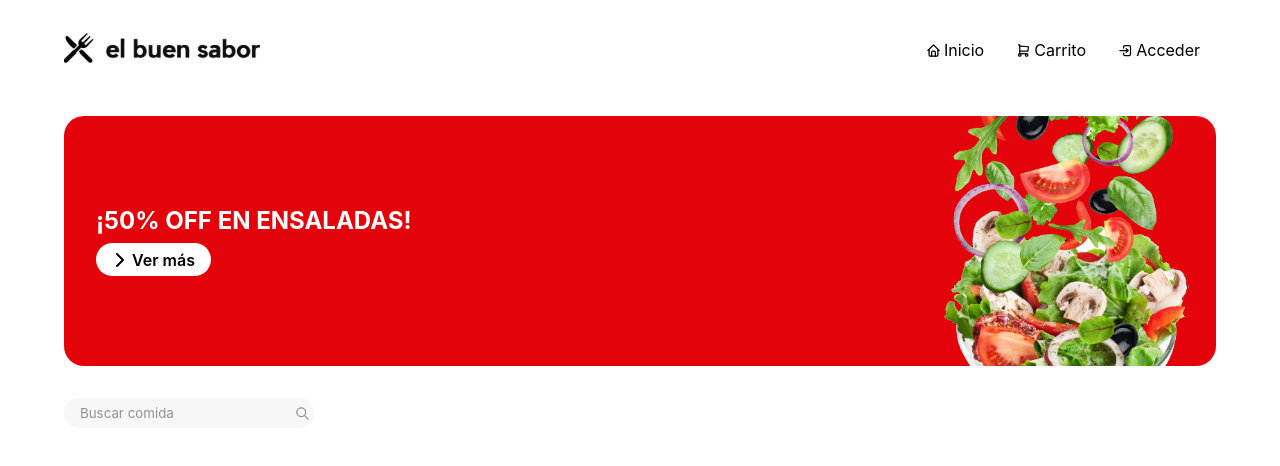
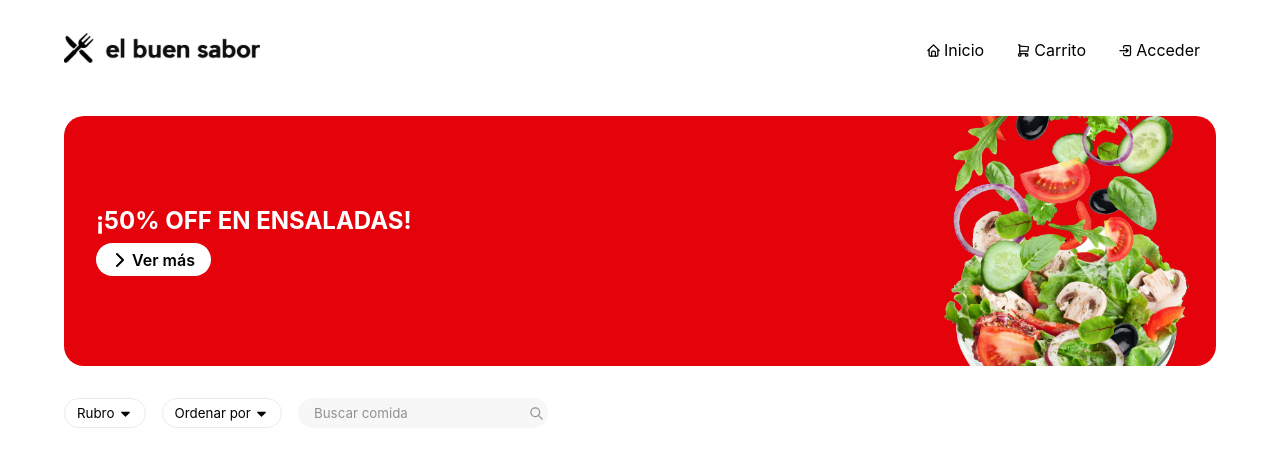
Before and after one commit to theit0/elbuensabor_front, a React (Vite) app: page / in a window 1280 px wide. Shown: the top 466 px of the page. Built offline with nearby package versions, Linux system fonts and the light colour scheme; a web font is replaced by a local one.

Commit message:
componente de filtro por lista creado

```diff
--- a/src/components/InputBuscar.jsx
+++ b/src/components/InputBuscar.jsx
@@ -3,7 +3,7 @@ import React from 'react'
 const InputBuscar = () => {
   return (
     <div className='search-container'>
-        <input type='search' placeholder='Buscar comida'/>
+        <input placeholder='Buscar comida'/>
         <button>
             <svg xmlns="http://www.w3.org/2000/svg" class="icon icon-tabler icon-tabler-search" width="15" height="15" viewBox="0 0 24 24" stroke-width="2" stroke="#929191" fill="none" stroke-linecap="round" stroke-linejoin="round">
             <path stroke="none" d="M0 0h24v24H0z" fill="none"></path>
--- /dev/null
+++ b/src/components/ListaFiltro.jsx
@@ -0,0 +1,33 @@
+import { useState } from 'react'
+import '../styles/ListaFiltro.css'
+
+
+const ListaFiltro = ({children, nombreFiltro}) => {
+
+    const [isListaDropped,setIsListaDropped] = useState(false);
+
+    const handleClickLista = () =>{
+        setIsListaDropped(!isListaDropped)
+    }
+
+    return (
+        <div className='lista-container'>
+            <button className='filtro-lista' onClick={()=>handleClickLista()}>
+                {nombreFiltro}
+                <svg xmlns="http://www.w3.org/2000/svg" class="icon icon-tabler icon-tabler-caret-down-filled" width="15" height="15" viewBox="0 0 24 24" stroke-width="2" stroke="currentColor" fill="none" stroke-linecap="round" stroke-linejoin="round">
+                    <path stroke="none" d="M0 0h24v24H0z" fill="none"></path>
+                    <path d="M18 9c.852 0 1.297 .986 .783 1.623l-.076 .084l-6 6a1 1 0 0 1 -1.32 .083l-.094 -.083l-6 -6l-.083 -.094l-.054 -.077l-.054 -.096l-.017 -.036l-.027 -.067l-.032 -.108l-.01 -.053l-.01 -.06l-.004 -.057v-.118l.005 -.058l.009 -.06l.01 -.052l.032 -.108l.027 -.067l.07 -.132l.065 -.09l.073 -.081l.094 -.083l.077 -.054l.096 -.054l.036 -.017l.067 -.027l.108 -.032l.053 -.01l.06 -.01l.057 -.004l12.059 -.002z" stroke-width="0" fill="currentColor"></path>
+                </svg>
+            </button>
+
+            {
+                isListaDropped &&
+                <div className='listaDropped'>
+                    {children}
+                </div>
+            }
+        </div>
+    )
+}
+
+export default ListaFiltro
--- a/src/pages/Index.jsx
+++ b/src/pages/Index.jsx
@@ -2,12 +2,32 @@ import '../styles/Index.css'
 
 import Banner from '../components/Banner'
 import InputBuscar from '../components/InputBuscar'
+import ListaFiltro from '../components/ListaFiltro'
+
 
 const Index = () => {
+
+
+
   return (
       <main>
           <Banner/>
-          <InputBuscar/>
+          <section className='barra-filtros'>
+
+                <ListaFiltro nombreFiltro="Rubro">
+                    <span>Rubro1</span>
+                    <span>Rubro2</span>
+                    <span>Rubro3</span>
+                </ListaFiltro>
+                <ListaFiltro nombreFiltro="Ordenar por">
+                    <span>PrecioMasBajo</span>
+                    <span>PrecioMasAlto</span>
+                    <span>ProductoConPromoción</span>
+                </ListaFiltro>
+
+                <InputBuscar/>
+          </section>
+
       </main>
   )
 }
--- /dev/null
+++ b/src/styles/ListaFiltro.css
@@ -0,0 +1,53 @@
+.barra-filtros{
+    display: flex;
+    align-items: center;
+    gap: 1rem;
+
+}
+
+
+
+.filtro-lista{
+    position: relative;
+    cursor: pointer;
+    gap: .2rem;
+    background-color: white;
+    display: flex;
+    align-items: center;
+    height: 30px;
+    padding: 0 .75rem;
+    border-radius: 100px;
+    border: 1px solid #EAECEC;
+}
+
+.filtro-lista:hover{
+    background: #EAECEC;
+}
+
+.listaDropped{
+    position: absolute;
+    gap: 1rem;
+    top: 40px;
+    left: 0;
+    display: flex;
+    justify-content: center;
+    flex-direction: column;
+    padding: 1rem;
+    border-radius: 20px;
+    border: 1px solid #EAECEC;
+    background-color: white;
+}
+
+.listaDropped span{
+    padding: .5rem 1rem;
+    font-size: 13.3px;
+    border-radius: 20px;
+}
+.listaDropped span:hover{
+    cursor: pointer;
+    background-color: #F7F7F7;
+}
+
+.lista-container {
+    position: relative;
+}
--- a/src/styles/Navbar.css
+++ b/src/styles/Navbar.css
@@ -16,13 +16,12 @@ header nav a {
     display: flex;
     align-items: center;
     gap: .2rem;
-    transition: .2s ease;
     padding: .5rem 1rem .5rem 1rem;
 }
 
 .navlink:hover{
     border-radius: 20px;
-    background-color: #F7F7F7;
+    background-color: #EAECEC;
 }
 
 
@@ -50,7 +49,7 @@ nav{
     left: -120px;
     display: flex;
     flex-direction: column;
-    gap: 2rem;
+    gap: 1rem;
     z-index: 1;
 }
 
@@ -66,7 +65,7 @@ nav{
 .dropdown-button:hover{
     scale: 1.2;
     cursor: pointer;
-    background-color:#F7F7F7;
+    background-color:#EAECEC;
 }
 .dropdown-button:active{
     scale: 1;
```
Also changed, not shown: src/styles/Index.css (line endings or trailing spaces).
